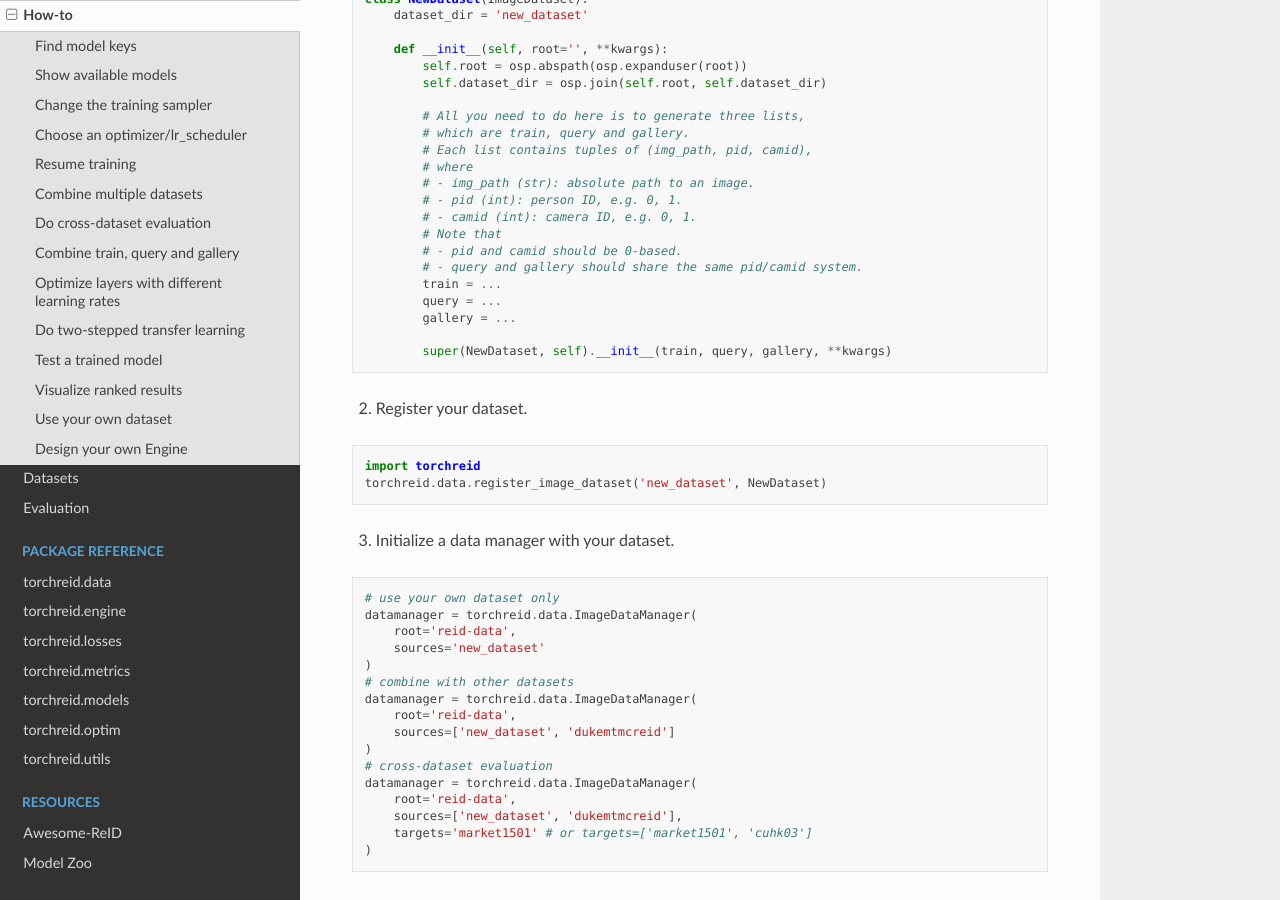
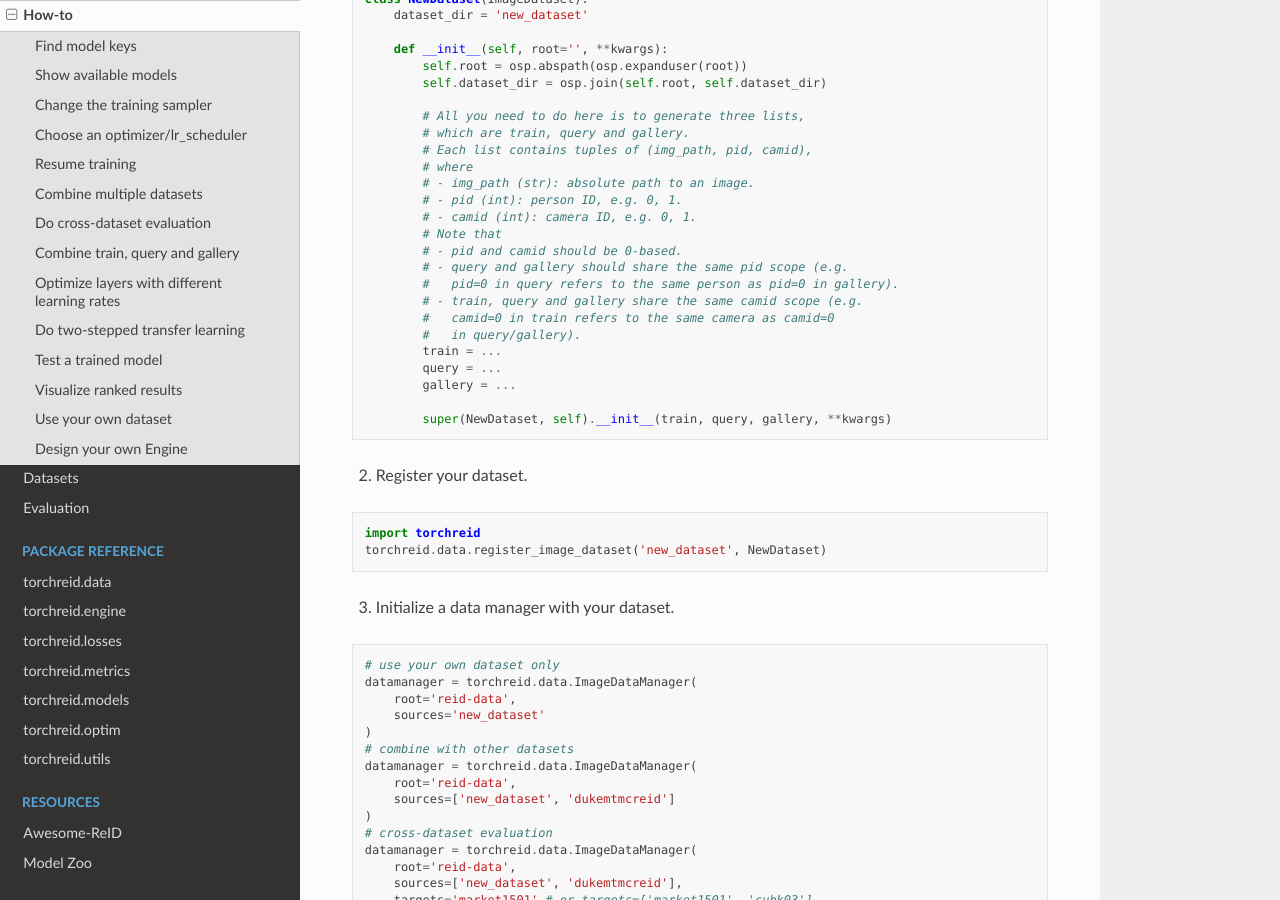
Before and after one commit to KaiyangZhou/deep-person-reid, a Sphinx documentation site: the page built from docs/user_guide.rst, in a window 1280 px wide and 900 px high, scrolled down 4915 px. Built offline with Sphinx 7.4.7 and the Read the Docs theme 2.0.0, drawn with Linux system fonts in a browser that asks for light colours.

Commit message:
update guide

```diff
--- a/docs/user_guide.rst
+++ b/docs/user_guide.rst
@@ -215,7 +215,11 @@ Use your own dataset
             # - camid (int): camera ID, e.g. 0, 1.
             # Note that
             # - pid and camid should be 0-based.
-            # - query and gallery should share the same pid/camid system.
+            # - query and gallery should share the same pid scope (e.g.
+            #   pid=0 in query refers to the same person as pid=0 in gallery).
+            # - train, query and gallery share the same camid scope (e.g.
+            #   camid=0 in train refers to the same camera as camid=0
+            #   in query/gallery).
             train = ...
             query = ...
             gallery = ...
```
